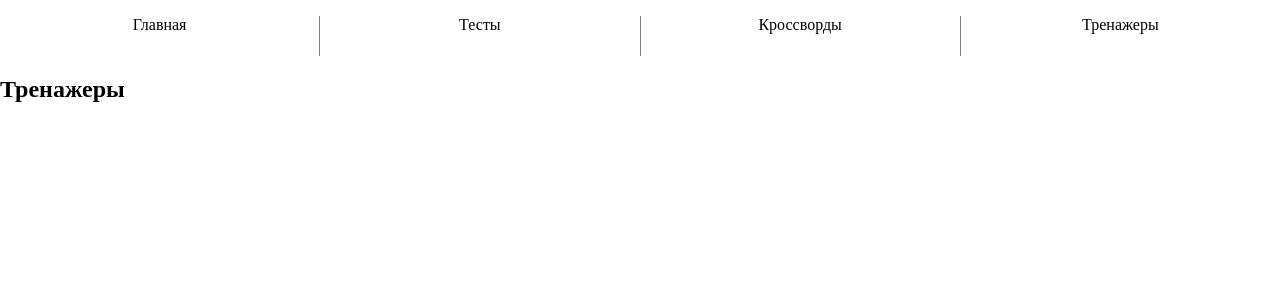
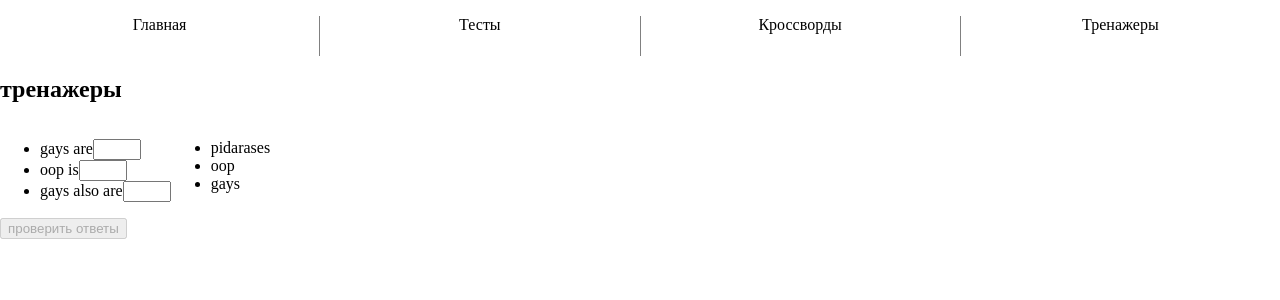
Before and after one commit to Vakenpro/fp-haskell-test, a React (Create React App) app: page /tren in a window 1280 px wide. Shown: the top 300 px of the page. Built offline with nearby package versions, Linux system fonts and the light colour scheme.

Commit message:
FP-1_Components: add trener component

```diff
--- a/src/App.js
+++ b/src/App.js
@@ -3,6 +3,7 @@ import { BrowserRouter as Router, Switch, Route, Link } from 'react-router-dom';
 import Home from './mainPage';
 import Tests from './tests';
 import Crossword from './crossword';
+import Trens from './treners';
 
 import { Ul } from './styled';
 
@@ -34,7 +35,7 @@ export default function App() {
             <Crossword />
           </Route>
           <Route path="/tren">
-            <Tren />
+            <Trens />
           </Route>
           <Route path="/">
             <Home />
@@ -44,7 +45,3 @@ export default function App() {
     </Router>
   );
 }
-
-function Tren() {
-  return <h2>Тренажеры</h2>;
-}
--- a/src/tests.js
+++ b/src/tests.js
@@ -2,7 +2,7 @@ import React, { useState, useEffect } from 'react';
 import { testdata } from './testConstant';
 const Tests = () => {
   const [disabled, setDisabled] = useState(true);
-  /* const [chosenAnswers, setChosenAnswers] = useState([]); */
+  const [chosenAnswers, setChosenAnswers] = useState([]);
   const [answersCount, setAnswersCount] = useState(0);
   const [trueAnswers, setTrueAnswers] = useState(0);
 
@@ -10,21 +10,15 @@ const Tests = () => {
     setDisabled(answersCount !== testdata.length);
   }, [answersCount]);
 
-  const handleChoose = (id /*, value*/, answerId) => {
-    /* const item = {value, answerId, id,};
-        if(chosenAnswers.length===id){
-            setChosenAnswers([...chosenAnswers, item]);
-        }else{
-            setChosenAnswers(chosenAnswers.map((answer)=>
-            (answer.id===id ? item : answer)
-            ));
-        } */
-    if (answersCount === id) {
+  const handleChoose = (id, value, answerId) => {
+    const item = { value, answerId, id };
+    const result = chosenAnswers.filter((elem) => elem.id !== id);
+    if (chosenAnswers.length === 0 || chosenAnswers.length === result.length) {
+      setChosenAnswers([...chosenAnswers, item]);
       setAnswersCount(answersCount + 1);
-    }
-    if (trueAnswers === 0) {
       setTrueAnswers(testdata[id].trueAnswerId === answerId ? trueAnswers + 1 : trueAnswers);
     } else {
+      setChosenAnswers(chosenAnswers.map((answer) => (answer.id === id ? item : answer)));
       setTrueAnswers(testdata[id].trueAnswerId === answerId ? trueAnswers + 1 : trueAnswers - 1);
     }
   };
@@ -49,7 +43,7 @@ const Tests = () => {
                     type="radio"
                     name={test.id}
                     value={answer.text}
-                    onClick={() => handleChoose(test.id - 1 /*, answer.text */, answer.id)}
+                    onClick={() => handleChoose(test.id - 1, answer.text, answer.id)}
                   />
                   {answer.text}
                 </label>
--- /dev/null
+++ b/src/treners.js
@@ -0,0 +1,53 @@
+import React, { useState, useEffect } from 'react';
+import { trendata } from './trenersConstant';
+const Trens = () => {
+  const [answersCount, setAnswersCount] = useState(0);
+  const [chosenAnswers, setChosenAnswers] = useState([]);
+  const [disabled, setDisabled] = useState(true);
+
+  useEffect(() => {
+    setDisabled(answersCount !== trendata.left.length);
+  }, [answersCount]);
+
+  const handleChange = ({ target }) => {
+    const result = chosenAnswers.find((elem) => elem.id === target.id);
+    const item = { value: target.value, id: target.id, wasUsed: result ? true : false };
+    if (chosenAnswers.length === 0 || !item.wasUsed) {
+      setChosenAnswers([...chosenAnswers, item]);
+      setAnswersCount(answersCount + 1);
+    } else {
+      setChosenAnswers(chosenAnswers.map((answer) => (answer.id === target.id ? item : answer)));
+    }
+  };
+  const handleClick = () => {
+    const result = trendata.left.filter((statement) => statement.answerId + 1 === +chosenAnswers[statement.id].value);
+    result.length === trendata.left.length
+      ? alert('Все верно, вы гений')
+      : alert(`Правильных ответов:${result.length} из ${trendata.left.length}`);
+  };
+  return (
+    <>
+      <h2>тренажеры</h2>
+      <div style={{ display: 'flex' }}>
+        <ul style={{ marginRigth: '200px' }}>
+          {trendata.left.map((statement) => (
+            <li key={statement.id}>
+              {statement.text}
+              <input id={statement.id} type="number" min="1" max={trendata.left.length} onChange={handleChange} />
+            </li>
+          ))}
+        </ul>
+        <ul>
+          {trendata.right.map((statement) => (
+            <li key={statement.id}>{statement.text}</li>
+          ))}
+        </ul>
+      </div>
+      <button type="button" onClick={handleClick} disabled={disabled}>
+        проверить ответы
+      </button>
+    </>
+  );
+};
+
+export default Trens;
--- /dev/null
+++ b/src/trenersConstant.js
@@ -0,0 +1,34 @@
+export const trendata = {
+  left: [
+    {
+      id: 0,
+      text: 'gays are',
+      answerId: 2,
+    },
+    {
+      id: 1,
+      text: 'oop is',
+      answerId: 1,
+    },
+    {
+      id: 2,
+      text: 'gays also are',
+      answerId: 0,
+    },
+  ],
+  right: [
+    {
+      id: 0,
+      text: 'pidarases',
+    },
+    {
+      id: 1,
+      text: 'oop',
+      answerId: 1,
+    },
+    {
+      id: 2,
+      text: 'gays',
+    },
+  ],
+};
```
